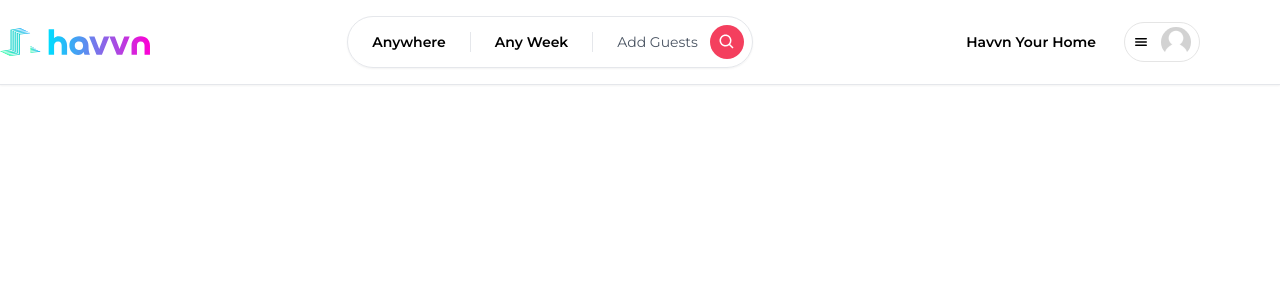
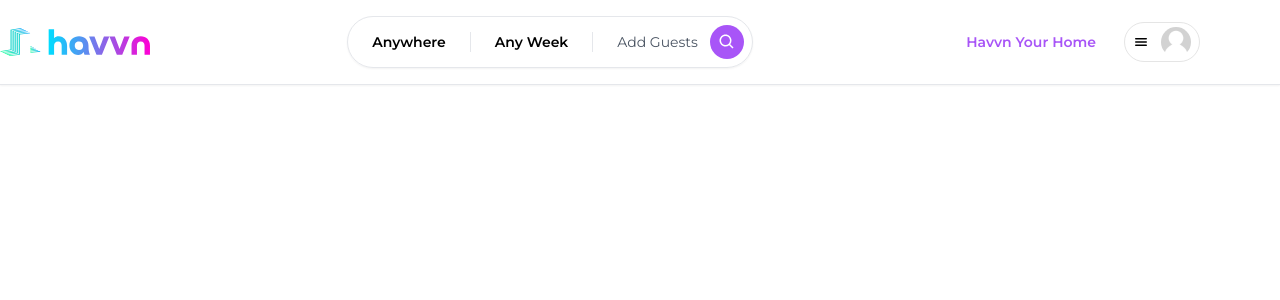
Before and after one commit to adipshr/havvn, a Next.js app: page / in a window 1280 px wide. Shown: the top 300 px of the page. Built offline with nearby package versions, Linux system fonts and the light colour scheme.

Commit message:
fix: UI color fix

```diff
--- a/app/components/Button.tsx
+++ b/app/components/Button.tsx
@@ -31,8 +31,8 @@ const Button: React.FC<ButtonProps> = ({
       hover:opacity-80
       transition
       w-full
-      ${outline ? "bg-white" : "bg-rose-500"}
-      ${outline ? "border-black" : "border-rose-500"}
+      ${outline ? "bg-white" : "bg-purple-500"}
+      ${outline ? "border-black" : "border-purple-500"}
       ${outline ? "text-black" : "text-white"}
       ${small ? "text-sm" : "text-md"}
       ${small ? "py-1" : "py-3"}
--- a/app/components/navbar/Search.tsx
+++ b/app/components/navbar/Search.tsx
@@ -15,7 +15,7 @@ const Search = () => {
         </div>
         <div className="text-sm pl-6 pr-2 text-gray-600 flex flex-row items-center gap-3">
           <div className="hidden sm:block">Add Guests</div>
-          <div className="p-2 bg-rose-500 rounded-full text-white">
+          <div className="p-2 bg-purple-500 rounded-full text-white">
             <BiSearch size={18} />
           </div>
         </div>
--- a/app/components/navbar/UserMenu.tsx
+++ b/app/components/navbar/UserMenu.tsx
@@ -20,7 +20,7 @@ const UserMenu = () => {
           onClick={() => {}}
           className="hidden md:block text-sm font-semibold py-3 px-4 rounded-full hover:bg-neutral-100 transition cursor-pointer"
         >
-          Havvn Your Home
+          <span className="text-purple-500">Havvn Your Home</span>
         </div>
         <div
           onClick={toggleOpen}
```
Also changed, not shown: app/components/modals/Modal.tsx (+3 -4 lines).
